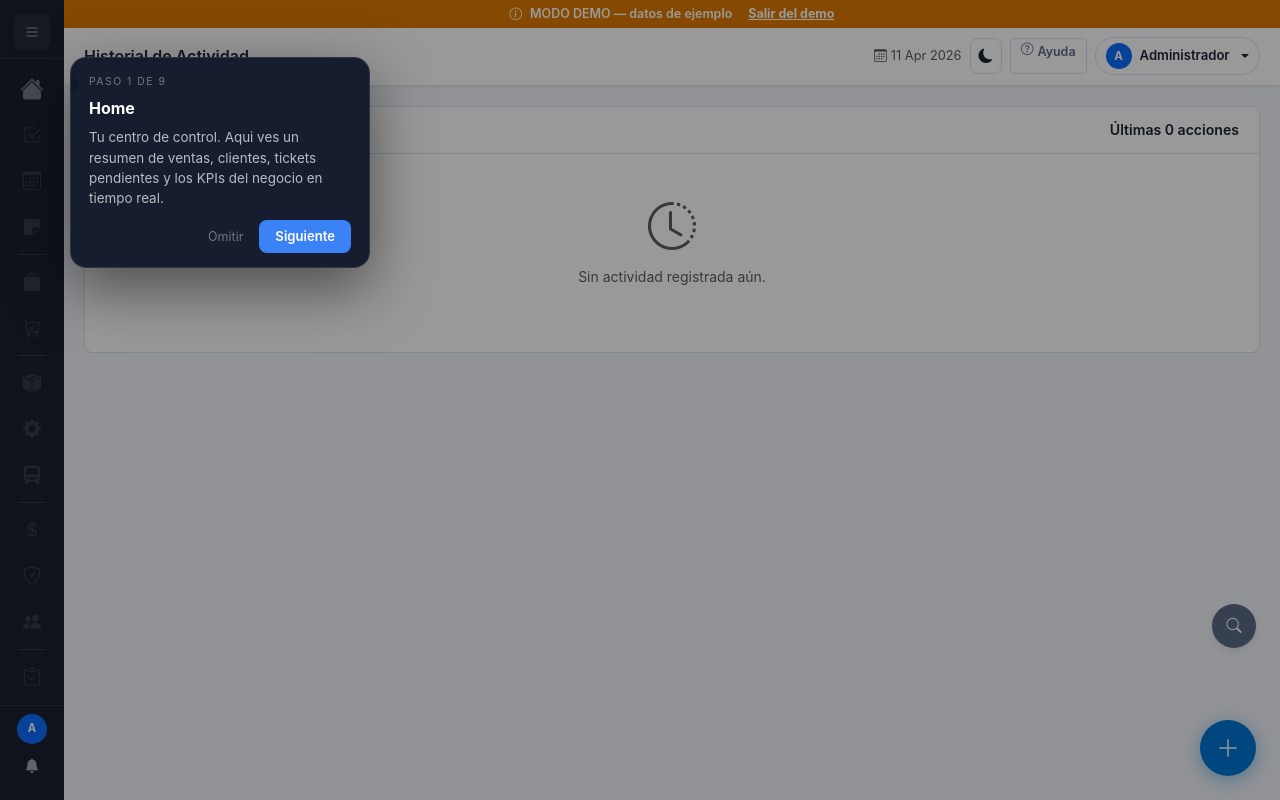
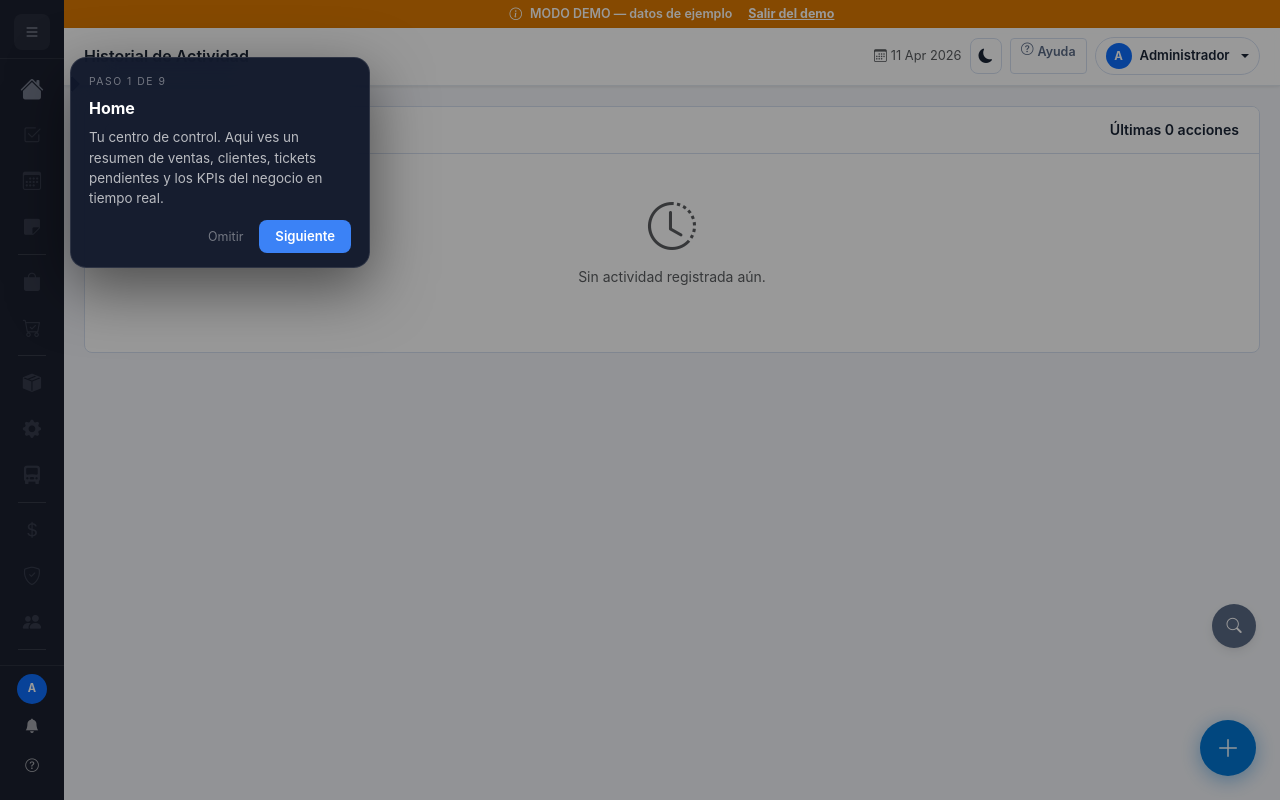
Before and after one commit to Fabro656/evore-crm, a Flask app: page /actividad in a window 1280 px wide. Run offline with Flask 3, Linux system fonts and the light colour scheme; a user stored in the database is signed in; data that the repository does not hold is empty.

Commit message:
fix: boton tutorial visible en dock footer + perfil menu
- Icono ? (question-circle) en el footer del dock junto a notificaciones
- Siempre visible, no depende del topbar ni de embed mode
- Menu de perfil ahora lanza onboarding contextual (no el modal viejo)

Co-Authored-By: Claude Opus 4.6 (1M context) <noreply@anthropic.com>

```diff
--- a/templates/base.html
+++ b/templates/base.html
@@ -599,10 +599,13 @@ img,svg{max-width:100%;height:auto}
         <div class="ui"><div class="u-name">{{ current_user.nombre }}</div>
           <span class="u-rol">{{ current_user.rol }}</span></div>
       </div>
-      <div>
+      <div class="d-flex flex-column gap-1 align-items-center">
         <button class="notif-btn" id="notifBtn" onclick="toggleNotif(event)" title="Notificaciones">
           <i class="bi bi-bell-fill"></i>
           {% if notif_count > 0 %}<span class="notif-badge">{{ notif_count if notif_count < 10 else '9+' }}</span>{% endif %}
+        </button>
+        <button class="notif-btn" onclick="iniciarObContextual()" title="Tutorial" style="font-size:.85rem">
+          <i class="bi bi-question-circle"></i>
         </button>
       </div>
     </div>
@@ -873,7 +876,7 @@ function toggleSidebar(){
           <li><hr class="dropdown-divider my-1"></li>
           <li><a class="dropdown-item d-flex align-items-center gap-2" href="{{ url_for('perfil') }}" style="font-size:.85rem;padding:.5rem 1rem"><i class="bi bi-person-gear" style="color:#0052CC"></i>Mi perfil</a></li>
           <li><a class="dropdown-item d-flex align-items-center gap-2" href="{{ url_for('mi_actividad') }}" style="font-size:.85rem;padding:.5rem 1rem"><i class="bi bi-bar-chart-fill" style="color:#00875A"></i>Mi actividad</a></li>
-          <li><a class="dropdown-item d-flex align-items-center gap-2" href="#" onclick="new bootstrap.Modal(document.getElementById('modalOnboarding')).show();goStep(0);" style="font-size:.85rem;padding:.5rem 1rem"><i class="bi bi-question-circle" style="color:#FF8B00"></i>Ver tutorial</a></li>
+          <li><a class="dropdown-item d-flex align-items-center gap-2" href="#" onclick="iniciarObContextual()" style="font-size:.85rem;padding:.5rem 1rem"><i class="bi bi-question-circle" style="color:#FF8B00"></i>Ver tutorial</a></li>
           <li><hr class="dropdown-divider my-1"></li>
           <li><a class="dropdown-item d-flex align-items-center gap-2 text-danger" href="{{ url_for('logout') }}" onclick="try{sessionStorage.removeItem('evore_ws_tabs');document.querySelectorAll('#wsIframeContainer iframe').forEach(function(f){f.src='about:blank'})}catch(e){}" style="font-size:.85rem;padding:.5rem 1rem"><i class="bi bi-box-arrow-right"></i>Cerrar sesion</a></li>
         </ul>
```
